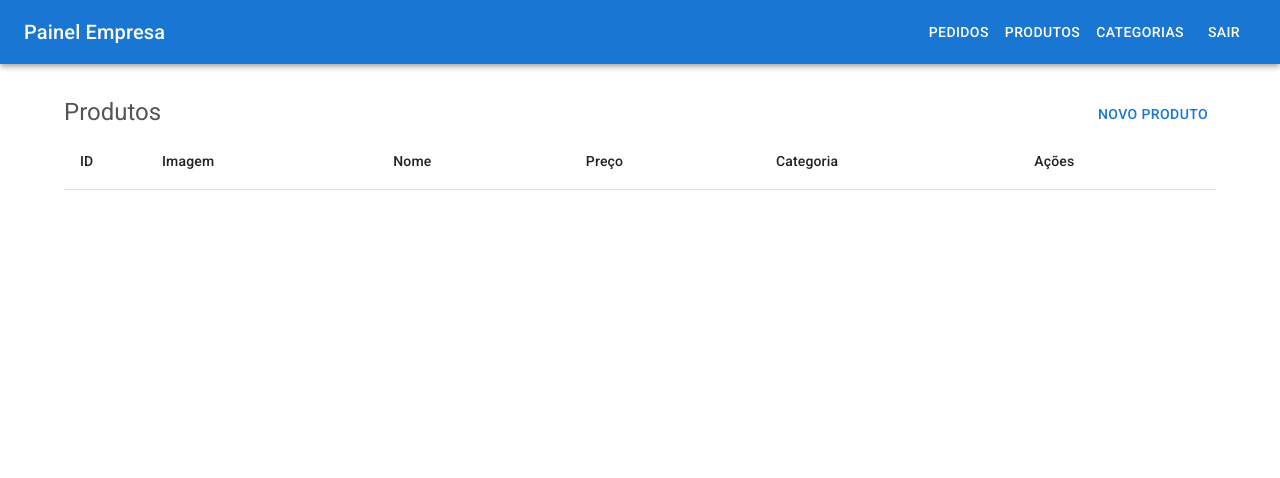
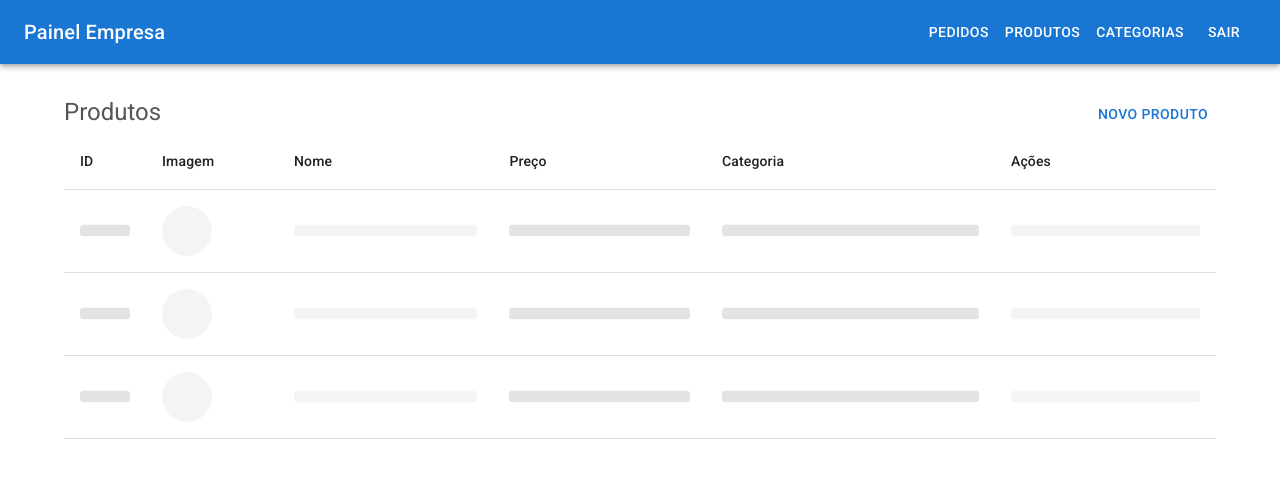
Before and after one commit to zumpchiat/tab-painel, a Next.js app: page /produtos in a window 1280 px wide. Shown: the top 478 px of the page. Built offline with nearby package versions, Linux system fonts and the light colour scheme.

Commit message:
add component skeleton  in paga product

```diff
--- a/src/app/(inside)/produtos/page.tsx
+++ b/src/app/(inside)/produtos/page.tsx
@@ -1,8 +1,13 @@
 "use client";
 
+import ProductTableSkeleton from "@/components/ProductTableSkeleton";
+import { getCategories } from "@/libs/api";
+import { Category } from "@/types/Category";
+import { Product } from "@/types/Product";
 import {
   Box,
   Button,
+  Skeleton,
   Table,
   TableBody,
   TableCell,
@@ -14,8 +19,24 @@ import { useState, useEffect } from "react";
 
 export default function Page() {
   const [loading, setLoading] = useState(false);
+  const [products, setProducts] = useState<Product[]>([]);
+  const [categories, setCategories] = useState<Category[]>([]);
+  const handleNewProduct = () => {};
 
-  const handleNewProduct = () => {};
+  useEffect(() => {
+    getProducts();
+  }, []);
+
+  const getProducts = async () => {
+    setLoading(true);
+    const categoryList: Category[] = await getCategories();
+    setCategories(categoryList);
+    const productList: Product[] | any = await getProducts();
+    setProducts(productList);
+    console.log(productList);
+
+    setLoading(false);
+  };
 
   return (
     <>
@@ -45,7 +66,15 @@ export default function Page() {
               <TableCell sx={{ xs: 50, md: 130 }}>Ações</TableCell>
             </TableRow>
           </TableHead>
-          <TableBody></TableBody>
+          <TableBody>
+            {loading && (
+              <>
+                <ProductTableSkeleton />
+                <ProductTableSkeleton />
+                <ProductTableSkeleton />
+              </>
+            )}
+          </TableBody>
         </Table>
       </Box>
     </>
--- /dev/null
+++ b/src/components/ProductTableSkeleton.tsx
@@ -0,0 +1,28 @@
+import { Skeleton, TableCell, TableRow } from "@mui/material";
+
+export default function ProductTableSkeleton() {
+  return (
+    <>
+      <TableRow>
+        <TableCell sx={{ display: { xs: "none", md: "table-cell" } }}>
+          <Skeleton variant="text" />
+        </TableCell>
+        <TableCell sx={{ width: { xs: 50, md: 100 } }}>
+          <Skeleton variant="circular" width={50} height={50} />
+        </TableCell>
+        <TableCell>
+          <Skeleton variant="text" />
+        </TableCell>
+        <TableCell sx={{ display: { xs: "none", md: "table-cell" } }}>
+          <Skeleton variant="text" />
+        </TableCell>
+        <TableCell sx={{ display: { xs: "none", md: "table-cell" } }}>
+          <Skeleton variant="text" />
+        </TableCell>
+        <TableCell>
+          <Skeleton variant="text" />
+        </TableCell>
+      </TableRow>
+    </>
+  );
+}
--- a/src/libs/api.ts
+++ b/src/libs/api.ts
@@ -1,3 +1,4 @@
+import { Category } from "@/types/Category";
 import { Order } from "@/types/Order";
 import { OrderStatus } from "@/types/OrderStatus";
 import { Product } from "@/types/Product";
@@ -106,3 +107,38 @@ export async function getOrders(): Promise<Order[]> {
 export async function changeOrderStatus(id: number, newStatus: OrderStatus) {
   return true;
 }
+
+export async function getCategories(): Promise<Category[]> {
+  const list: Category[] = [
+    { id: 99, nome: "Burgers" },
+    { id: 98, nome: "Sucos" },
+    { id: 97, nome: "Refrigerantes" },
+    { id: 96, nome: "Docês" },
+    { id: 94, nome: "Saladas" },
+  ];
+  return new Promise((resolve) => {
+    setTimeout(() => {
+      resolve(list);
+    }, 200);
+  });
+}
+
+export async function getProducts(): Promise<Product[]> {
+  const list_product: Product[] = [
+    { ...tmpProduct, id: 123 },
+    { ...tmpProduct, id: 124 },
+    { ...tmpProduct, id: 125 },
+    { ...tmpProduct, id: 126 },
+    { ...tmpProduct, id: 127 },
+    { ...tmpProduct, id: 128 },
+    { ...tmpProduct, id: 129 },
+    { ...tmpProduct, id: 131 },
+    { ...tmpProduct, id: 133 },
+    { ...tmpProduct, id: 143 },
+  ];
+  return new Promise((resolve) => {
+    setTimeout(() => {
+      resolve(list_product);
+    }, 500);
+  });
+}
```
